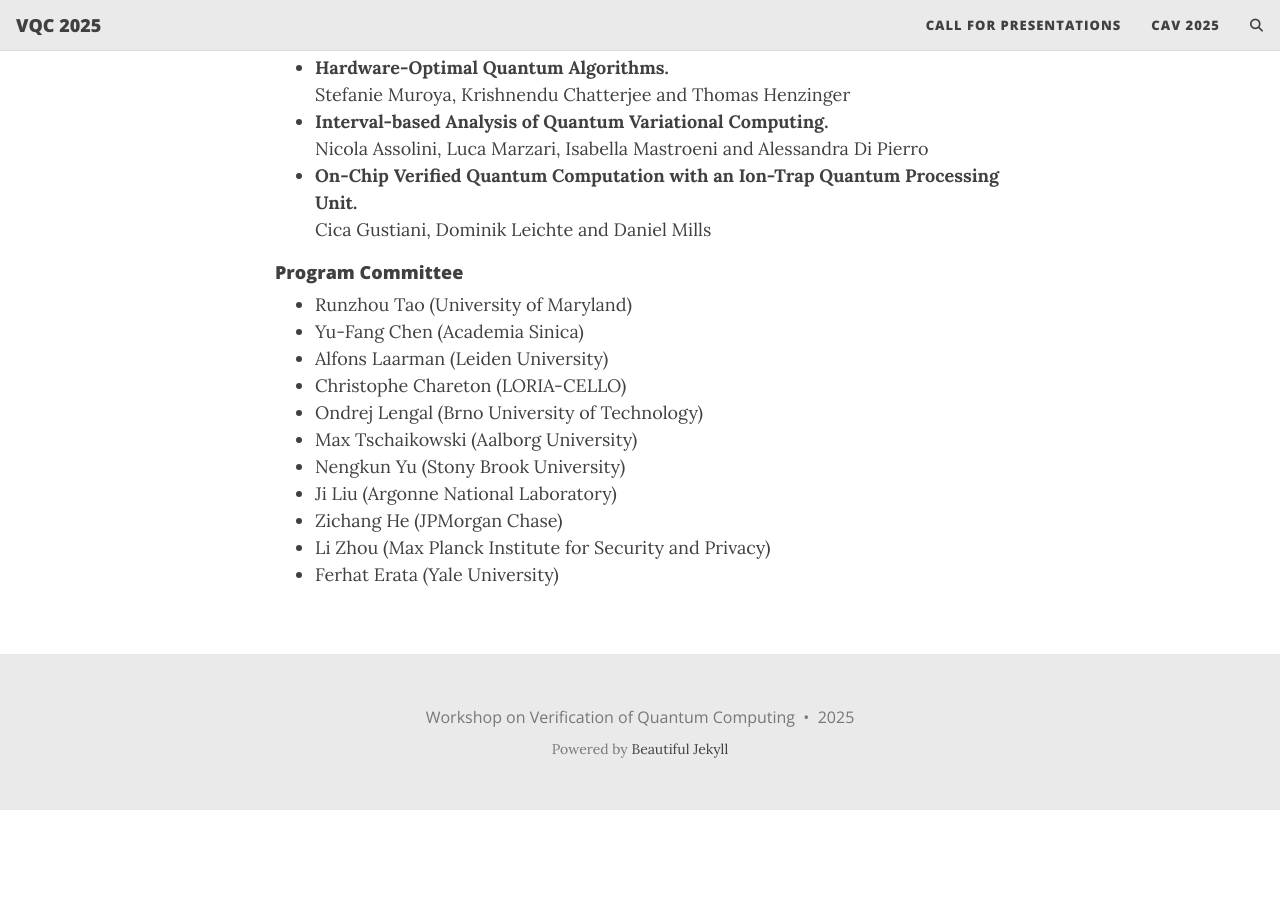
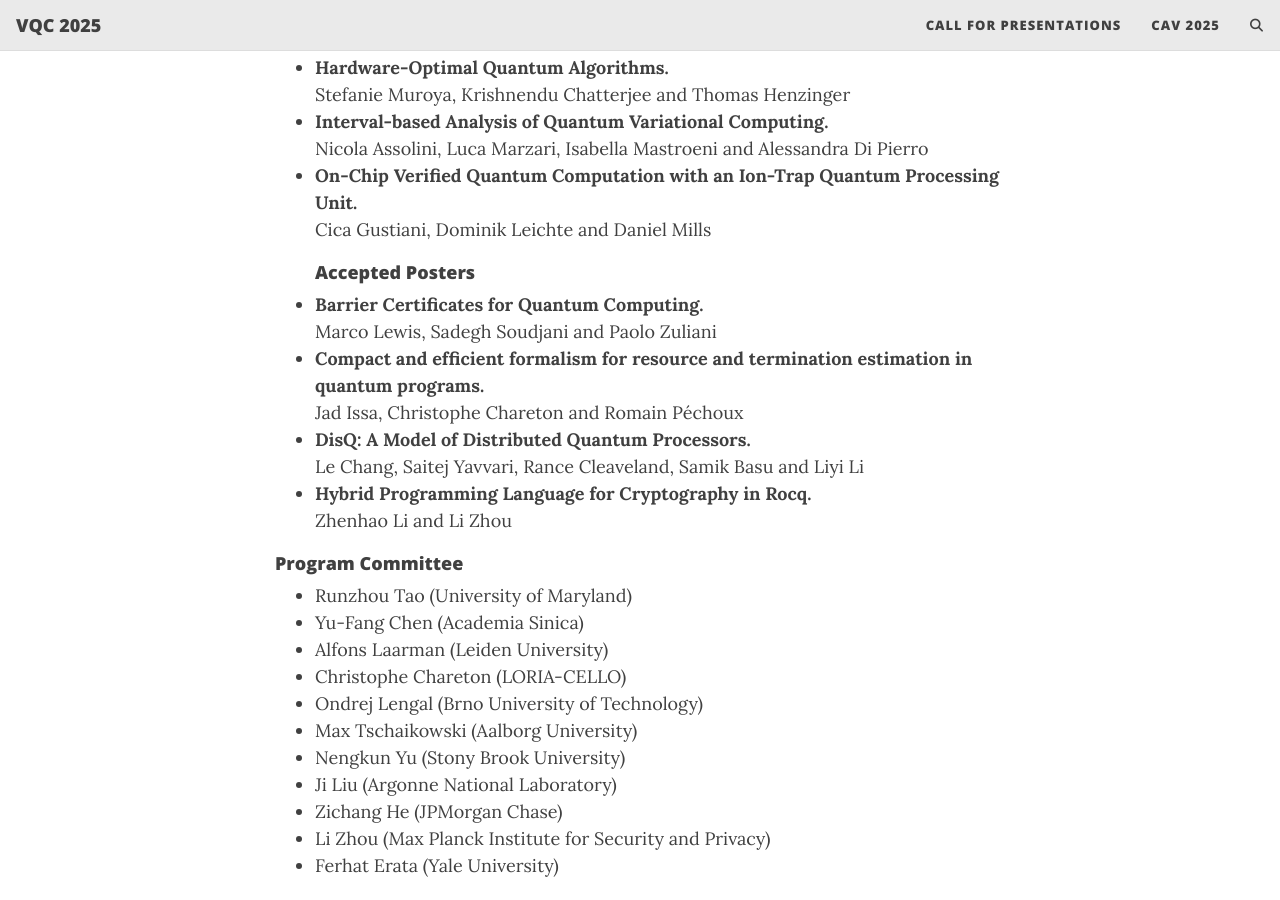
Before and after one commit to VerifiedQC/2025, a Jekyll site: the page built from index.md, in a window 1280 px wide and 900 px high, scrolled down 1335 px. Built offline with Jekyll 4.4.1, drawn with Linux system fonts in a browser that asks for light colours; the list of posts is cut into pages by our own code; comment, search, counter and statistics services are not loaded; before the commit the page ends 2145 px from its top, so only the background shows below that.

Commit message:
Update index.md

```diff
--- a/index.md
+++ b/index.md
@@ -38,6 +38,11 @@ cover-img: "/assets/img/zagreb.png"
 - **Hardware-Optimal Quantum Algorithms.** <br> Stefanie Muroya, Krishnendu Chatterjee and Thomas Henzinger
 - **Interval-based Analysis of Quantum Variational Computing.** <br> Nicola Assolini, Luca Marzari, Isabella Mastroeni and Alessandra Di Pierro
 - **On-Chip Verified Quantum Computation with an Ion-Trap Quantum Processing Unit.** <br> Cica Gustiani, Dominik Leichte and Daniel Mills
+#### Accepted Posters
+- **Barrier Certificates for Quantum Computing.** <br> Marco Lewis, Sadegh Soudjani and Paolo Zuliani
+- **Compact and efficient formalism for resource and termination estimation in quantum programs.** <br>	Jad Issa, Christophe Chareton and Romain Péchoux
+- **DisQ: A Model of Distributed Quantum Processors.** <br> Le Chang, Saitej Yavvari, Rance Cleaveland, Samik Basu and Liyi Li
+- **Hybrid Programming Language for Cryptography in Rocq.** <br> Zhenhao Li and Li Zhou
 
 #### Program Committee
 - Runzhou Tao (University of Maryland)
```
